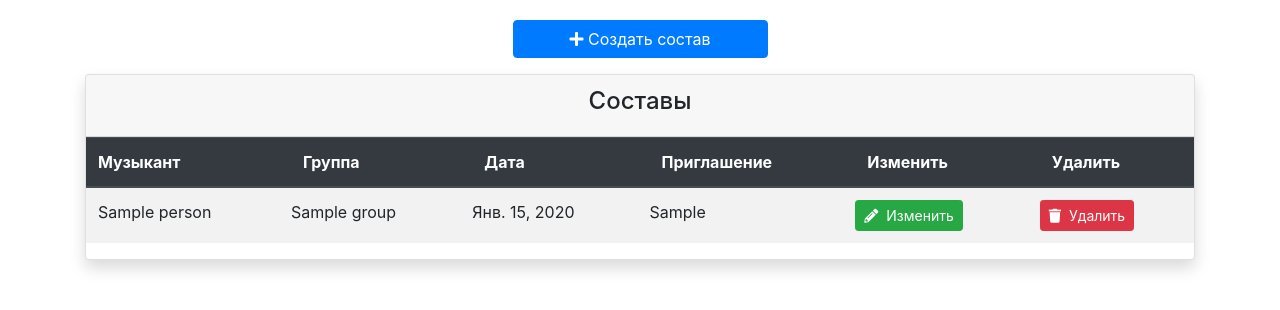
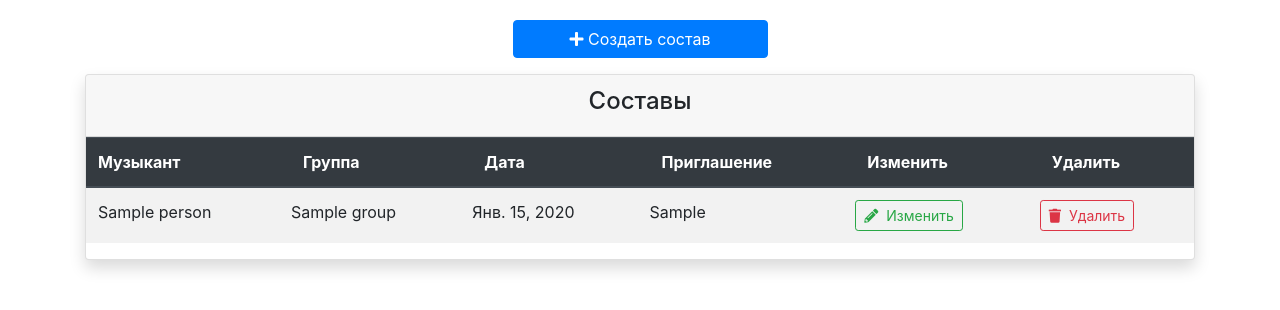
Before and after one commit to popoffww/django-bands, a Django app: page /membership/ in a window 1280 px wide. Shown: the part 140-450 px from the top of the page. Run offline with Django 3.2, Linux system fonts and the light colour scheme; tables that the repository leaves empty hold one stand-in row (values such as "Sample post"); some libraries are stand-ins or nearby versions.

Commit message:
Membership Add

```diff
--- a/membership/templates/membership/add.html
+++ b/membership/templates/membership/add.html
@@ -33,6 +33,4 @@
            </div>
        </div>
 
-
-
 {% endblock %}
--- a/membership/templates/membership/home.html
+++ b/membership/templates/membership/home.html
@@ -50,13 +50,13 @@
                       <td>{{ object.date_joined }}</td>
                       <td>{{ object.invite_reason }}</td>
                       <td>
-                        <a href="" class="btn btn-success btn-sm">
+                        <a href="" class="btn btn-outline-success btn-sm">
                           <i class="fas fa-pencil-alt pr-1" aria-hidden="true"></i>
                             Изменить
                         </a>
                       </td>
                       <td>
-                        <a href="" class="btn btn-danger btn-sm">
+                        <a href="" class="btn btn-outline-danger btn-sm">
                           <i class="fas fa-trash pr-1"></i>
                             Удалить
                         </a>
```
